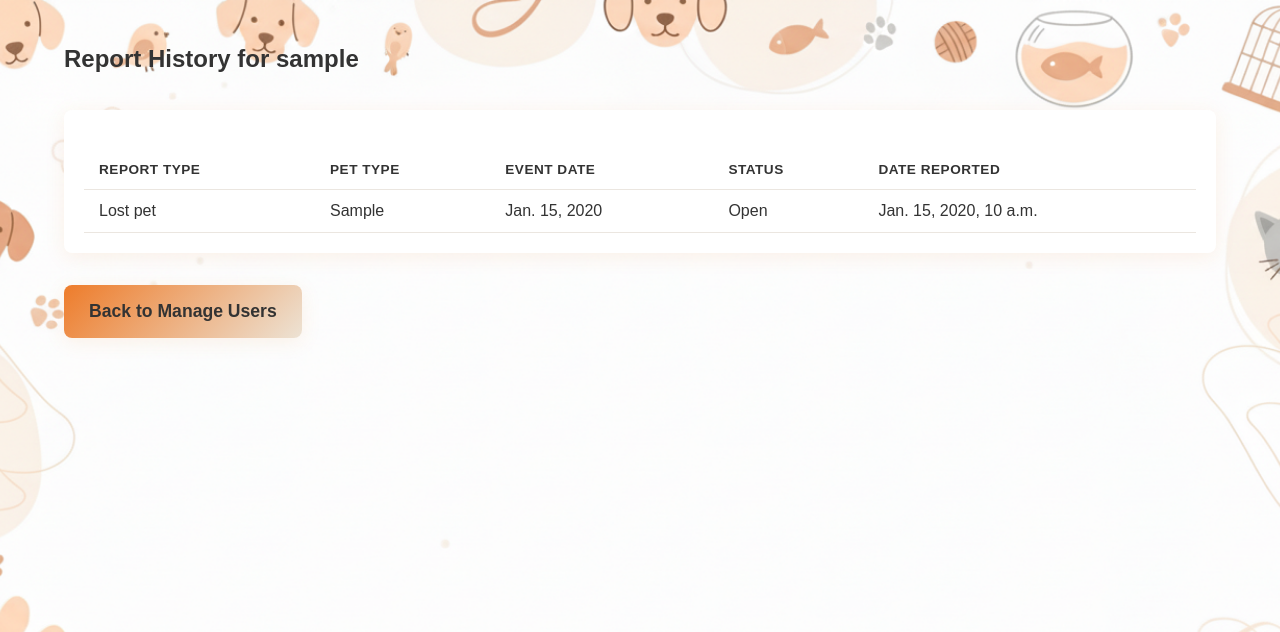
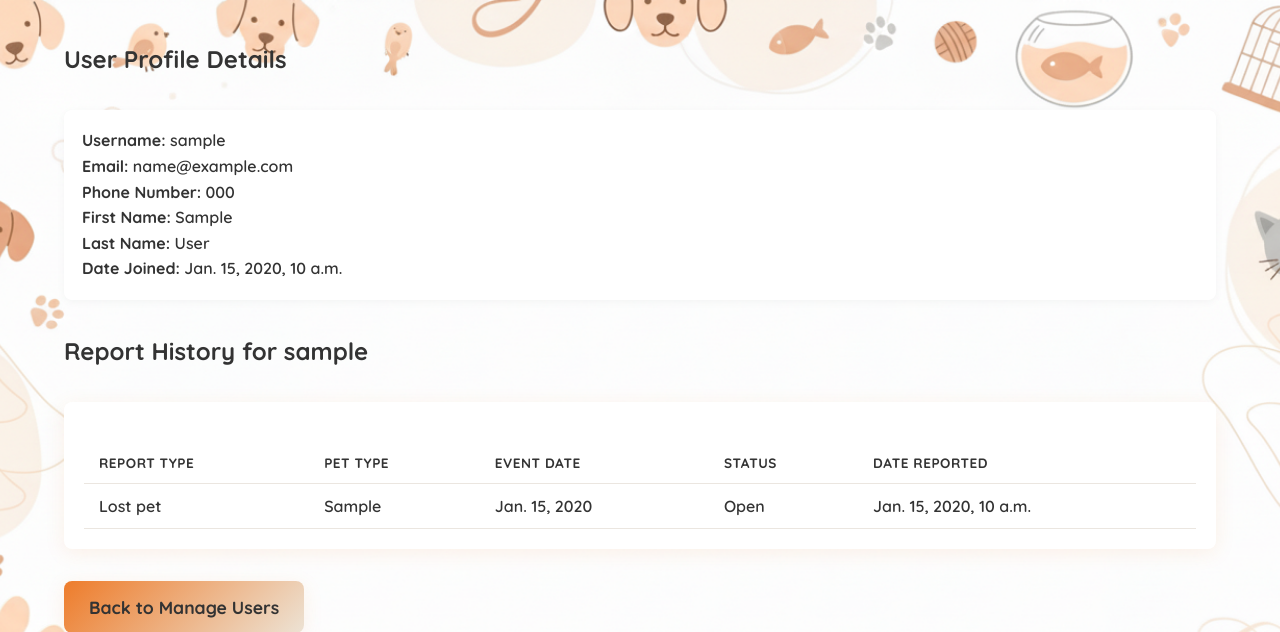
Before and after one commit to Deadpoolprime/petrescue2, a Django app: page /manage-users/report-history/1/ in a window 1280 px wide. Shown: the top 632 px of the page. Run offline with Django 4.2, Linux system fonts and the light colour scheme; tables that the repository leaves empty hold one stand-in row (values such as "Sample post").

Commit message:
ui changes

```diff
--- a/users/templates/admin/dashboard.html
+++ b/users/templates/admin/dashboard.html
@@ -16,7 +16,7 @@
      <p>{{ total_normal_users }}</p>
    </div>
    <div class="stat-card">
-     <span class="stat-icon" style="color: var(--accent-purple);">&#128110;</span>
+     <span class="stat-icon" style="color: var(--accent-purple);">&#11088;</span>
      <h3>Platform Admins</h3>
      <p>{{ total_admins }}</p>
    </div>
--- a/users/templates/admin/user_report_history.html
+++ b/users/templates/admin/user_report_history.html
@@ -3,11 +3,36 @@
 <head>
   <title>Report History for {{ user.username }}</title>
   <link rel="stylesheet" href="{% static 'css/style.css' %}">
+  <link href="https://fonts.googleapis.com/css?family=Quicksand:600,700&display=swap" rel="stylesheet">
+  <style>
+    h2, h1 {
+      font-family: 'Quicksand', Arial, sans-serif;
+      font-weight: 700;
+    }
+  </style>
 </head>
 <body class="admin-page-background">
   <div class="container" style="margin-top: 20px;">
+    <h2 style="margin-bottom: 32px;">User Profile Details</h2>
+    <div class="user-profile-card" style="margin-bottom: 32px; padding: 18px; background: #fff; border-radius: 8px; box-shadow: 0 2px 8px rgba(0,0,0,0.04);">
+      <p><strong>Username:</strong> {{ user.username }}</p>
+      <p><strong>Email:</strong> {{ user.email }}</p>
+      {% if user.profile.phone_number %}
+        <p><strong>Phone Number:</strong> {{ user.profile.phone_number }}</p>
+      {% endif %}
+      {% if user.first_name %}
+        <p><strong>First Name:</strong> {{ user.first_name }}</p>
+      {% endif %}
+      {% if user.last_name %}
+        <p><strong>Last Name:</strong> {{ user.last_name }}</p>
+      {% endif %}
+      {% if user.date_joined %}
+        <p><strong>Date Joined:</strong> {{ user.date_joined }}</p>
+      {% endif %}
+      <!-- Add more fields as needed -->
+    </div>
+
     <h2 style="margin-bottom: 32px;">Report History for {{ user.username }}</h2>
-
     {% if reports %}
       <div class="user-table-container">
         <table>
```
Also changed, not shown: users/templates/admin/manage_users.html (+9 -1 lines).
